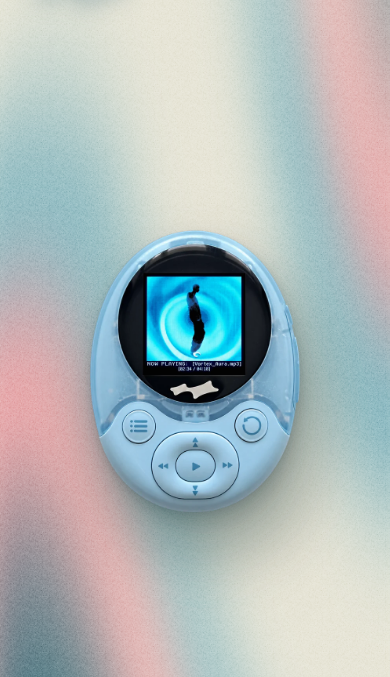
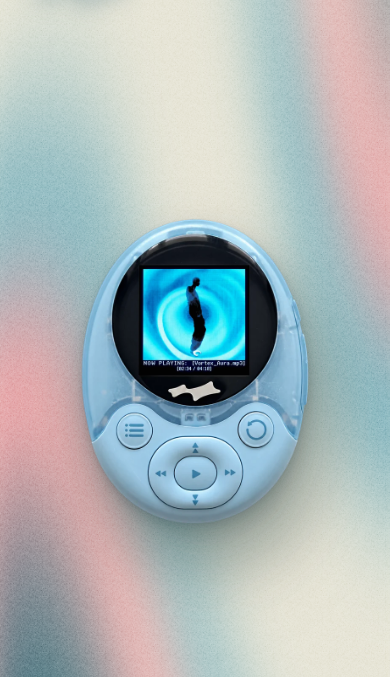
Before and after one commit to Wanseo/swag2, a website built with Vite: page index.html in a window 390 px wide. Shown: the part 75-752 px from the top of the page. Built offline with nearby package versions, Linux system fonts and the light colour scheme; files whose address does not match are found by name.

Commit message:
Increase mobile player size by eight percent

```diff
--- a/index.html
+++ b/index.html
@@ -23,7 +23,7 @@
     <section class="stage" aria-label="음악의 분위기를 담는 공간">
       <div class="player-levitation">
       <figure class="player-foreground">
-        <img class="player-body" src="/src/assets/blue-player-640.webp" srcset="/src/assets/blue-player-640.webp 640w, /src/assets/blue-player-1162.webp 1162w" sizes="(min-width: 761px) and (pointer: fine) min(511px, 73.9vw, 49.2svh), min(444px, 64.3vw, 42.8svh)" width="1162" height="1354" decoding="async" alt="반투명 하늘색 케이스와 청록색 화면의 빈티지 MP3 플레이어" fetchpriority="high" draggable="false" />
+        <img class="player-body" src="/src/assets/blue-player-640.webp" srcset="/src/assets/blue-player-640.webp 640w, /src/assets/blue-player-1162.webp 1162w" sizes="(min-width: 761px) and (pointer: fine) min(511px, 73.9vw, 49.2svh), min(480px, 69.4vw, 46.2svh)" width="1162" height="1354" decoding="async" alt="반투명 하늘색 케이스와 청록색 화면의 빈티지 MP3 플레이어" fetchpriority="high" draggable="false" />
         <div class="album-screen" id="album-screen" hidden>
           <img id="album-art" alt="Justin Bieber — SWAG II 앨범 표지" width="600" height="600" decoding="async" />
           <div class="track-display"><span id="track-title"></span><span id="track-position"></span></div>
--- a/src/style.css
+++ b/src/style.css
@@ -27,7 +27,7 @@ footer{display:grid;grid-template-columns:1fr 1fr 1fr;align-items:end;gap:35px;b
 @media(prefers-reduced-motion:reduce){*{transition:none!important}}
 
 /* Anchor the player at viewport centre. */
-:root { --player-width: min(444px, 64.3vw, 42.8svh); }
+:root { --player-width: min(480px, 69.4vw, 46.2svh); }
 @media (min-width: 761px) and (pointer: fine) {
   :root { --player-width: min(511px, 73.9vw, 49.2svh); }
 }
```
